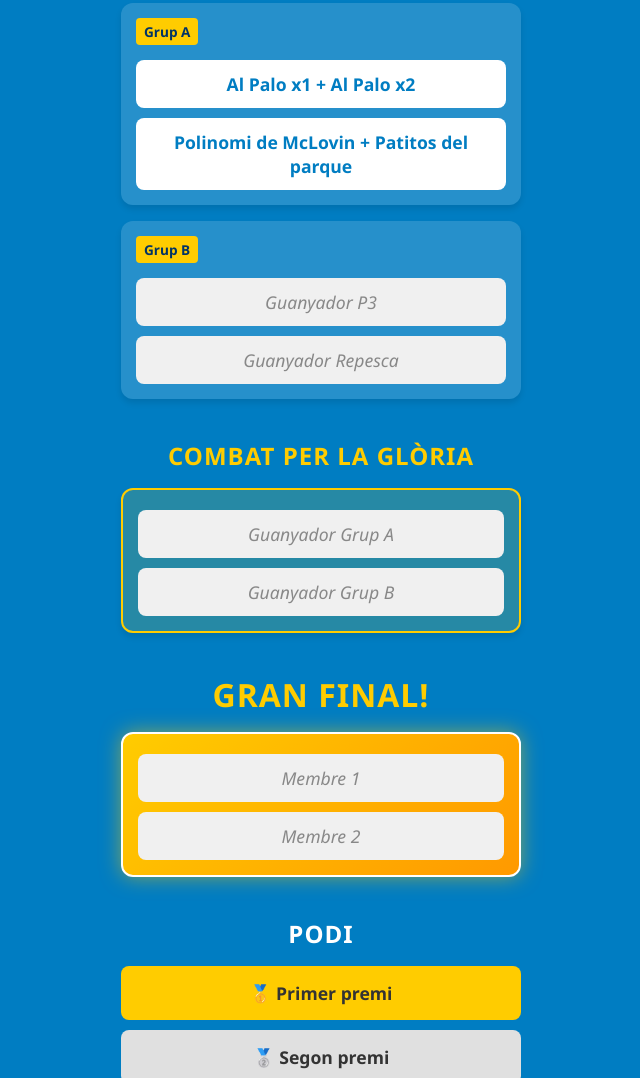
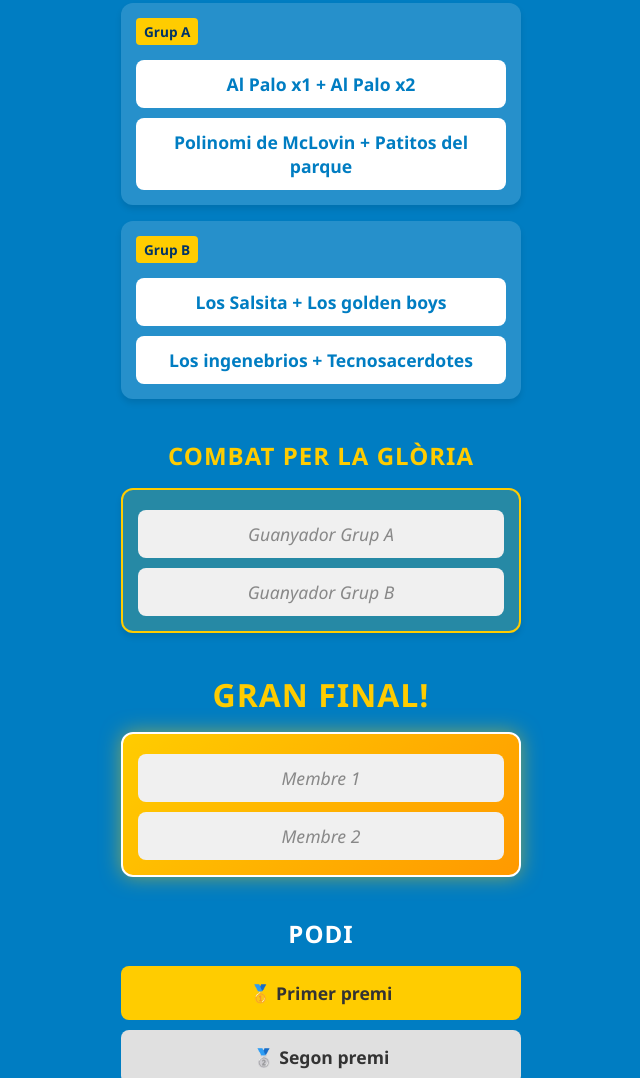
Before and after one commit to ImRunM/interenginy_2026, a plain HTML site: page index.html in a window 1280 px wide. Shown: the part 957-2035 px from the top of the page, without its empty margins (319-959 px from the left). Drawn offline with Linux system fonts and the light colour scheme.

Commit message:
Fix HTML formatting and structure

```diff
--- a/index.html
+++ b/index.html
@@ -193,8 +193,8 @@
             </div>
             <div class="matchup">
                 <div class="match-badge">Grup B</div>
-                <div class="team pending">Guanyador P3</div>
-                <div class="team pending">Guanyador Repesca</div>
+                <div class="team">Los Salsita + Los golden boys</div>
+                <div class="team">Los ingenebrios + Tecnosacerdotes</div>
             </div>
         </div>
 
```
